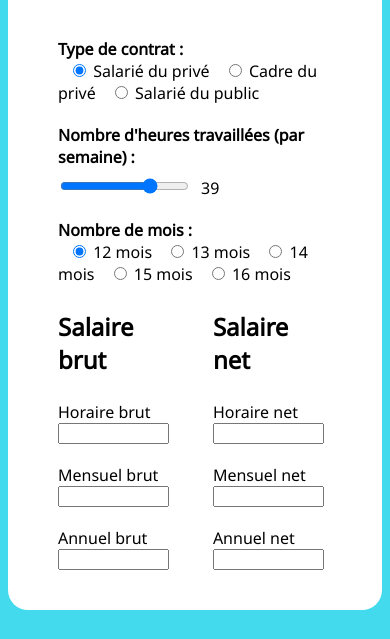
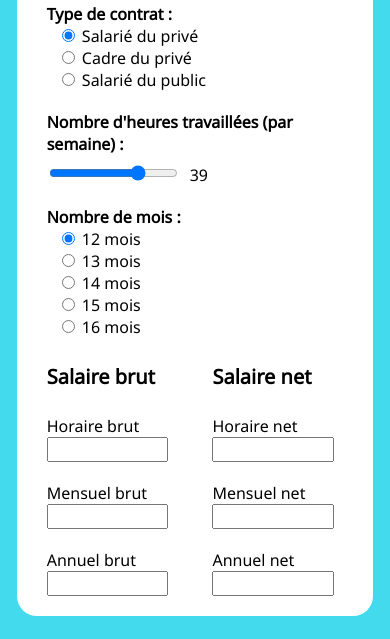
Before and after one commit to lilagermond/brut-net, a plain HTML site: page index.html in a window 390 px wide. Shown: the part 205-844 px from the top of the page. Drawn offline with Linux system fonts and the light colour scheme.

Commit message:
Improve responsive

```diff
--- a/index.html
+++ b/index.html
@@ -3,7 +3,7 @@
         <title>Calcul salaire brut et net</title>
         <meta charset="UTF-8">
         <link rel="stylesheet" href="style.css">
-        <script type="text/javascript" src="script.js"></script>
+        <meta name="viewport" content="width=device-width, initial-scale=1.0, user-scalable=1.0, minimum-scale=1.0, maximum-scale=1.0">
     </head>
     <body>
         <div id="main">
@@ -12,9 +12,9 @@
             </div>
             <div class="ligne">
                 <label for="contract" class="label"><b>Type de contrat :</b></label><br>
-                <input type="radio" name="contract" id="salarie-prive" onclick="selectTaux(0.22)" checked> Salarié du privé
-                <input type="radio" name="contract" id="cadre-prive" onclick="selectTaux(0.25)"> Cadre du privé
-                <input type="radio" name="contract" id="salarie-public" onclick="selectTaux(0.15)" > Salarié du public
+                <div class="choice"><input type="radio" name="contract" id="salarie-prive" onclick="selectTaux(0.22)" checked> Salarié du privé</div>
+                <div class="choice"><input type="radio" name="contract" id="cadre-prive" onclick="selectTaux(0.25)"> Cadre du privé</div>
+                <div class="choice"><input type="radio" name="contract" id="salarie-public" onclick="selectTaux(0.15)" > Salarié du public</div>
             </div>
             <div class="ligne">
                 <label for="hours" class="label"><b>Nombre d'heures travaillées (par semaine) :</b></label><br>
@@ -22,11 +22,11 @@
             </div>
             <div class="ligne">
                 <label for="contract" class="label"><b>Nombre de mois :</b></label><br>
-                <input type ="radio" name="month" onclick="nbMois(12)" checked> 12 mois
-                <input type ="radio" name="month" onclick="nbMois(13)"> 13 mois
-                <input type ="radio" name="month" onclick="nbMois(14)"> 14 mois
-                <input type ="radio" name="month" onclick="nbMois(15)"> 15 mois
-                <input type ="radio" name="month" onclick="nbMois(16)"> 16 mois
+                <div class="choice"><input type ="radio" name="month" onclick="nbMois(12)" checked> 12 mois</div>
+                <div class="choice"><input type ="radio" name="month" onclick="nbMois(13)"> 13 mois</div>
+                <div class="choice"><input type ="radio" name="month" onclick="nbMois(14)"> 14 mois</div>
+                <div class="choice"><input type ="radio" name="month" onclick="nbMois(15)"> 15 mois</div>
+                <div class="choice"><input type ="radio" name="month" onclick="nbMois(16)"> 16 mois  </div>
             </div>
             <div class="colonne">
                 <div class="ligne">
@@ -62,7 +62,7 @@
                     <input type="number" name="annuel-net" id="annuel-net" onkeyup="annuelnet()">
                 </div>
             </div>
-
         </div>
+        <script type="text/javascript" src="script.js"></script>
     </body>
 </html>
--- a/style.css
+++ b/style.css
@@ -38,6 +38,10 @@ h2{
     margin-bottom:15px;
 }
 
+.choice{
+    display:inline-block;
+}
+
 input[type="radio"]{
     margin-left:15px;
 }
@@ -54,3 +58,23 @@ input[type="number"]{
 .ligne {
     padding: 10px 20px;
 }
+
+@media (max-width:900px){
+    #main {
+        width:90%;
+        padding:10px;
+        margin:15px auto;
+    }
+
+    .choice{
+        display:block;
+    }
+
+    input[type="number"]{
+        height:25px;
+    }
+
+    h2{
+        font-size:20px;
+    }
+}
```
